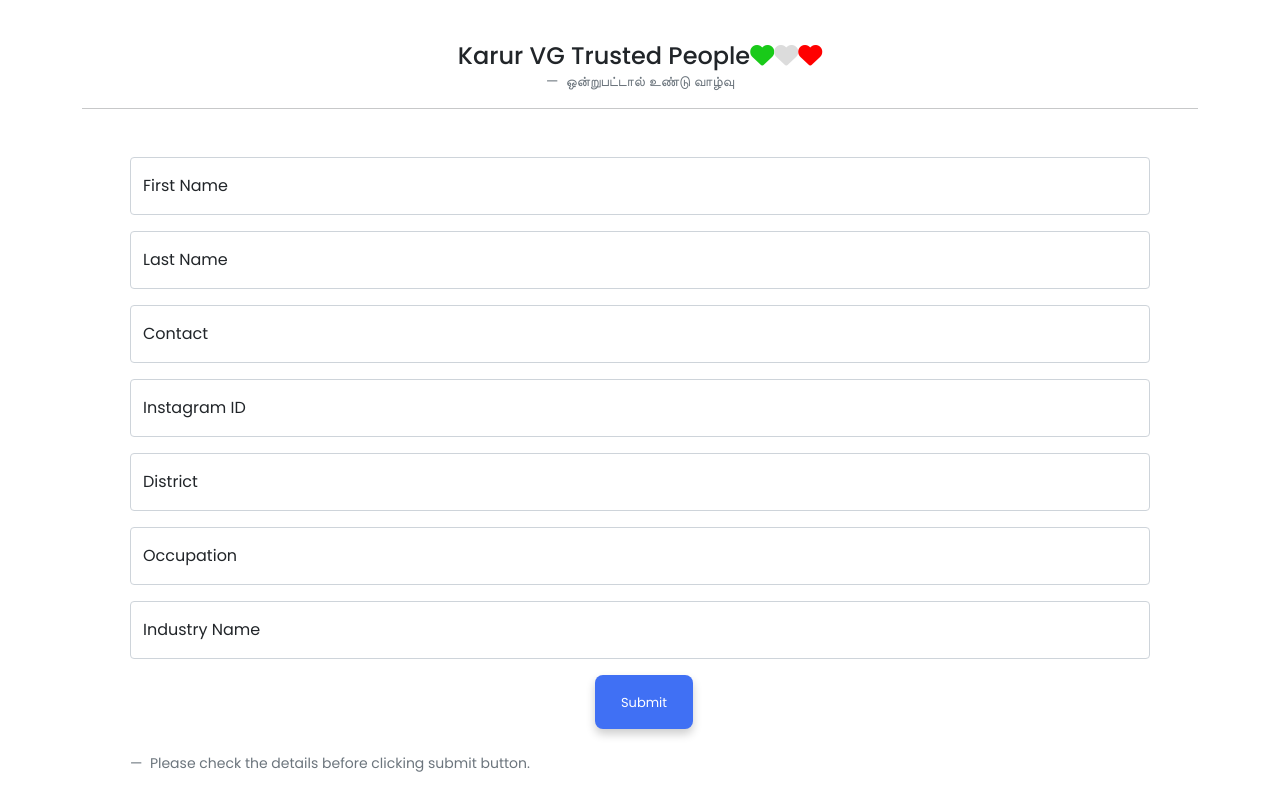
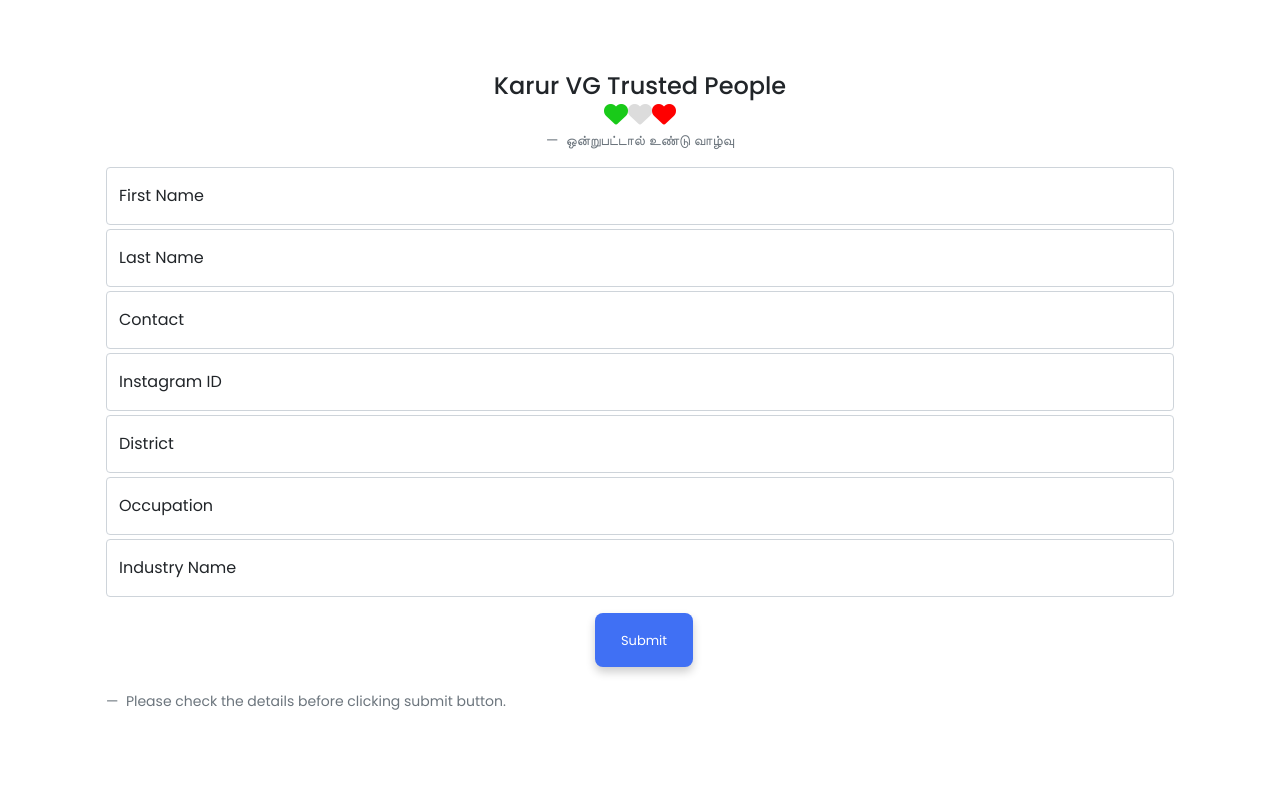
Before and after one commit to Balakumar790420/kvgdata, a plain HTML site: page index.html in a window 1280 px wide. Drawn offline with nearby package versions, Linux system fonts and the light colour scheme.

Commit message:
Update index.html

```diff
--- a/index.html
+++ b/index.html
@@ -14,45 +14,47 @@
 </head>
 
 <body>
-    </div>
-    <div class="container mt-5">
-        <figure class="text-center mt-3">
+<div class="container col-lg-12">    <form name="submit-to-google-sheet" class="container justify-content-md-center">
+        <div class="container mt-10">
+            <figure class="text-center col-lg-12">
                 <blockquote class="blockquote">
-                <h4>Karur VG Trusted People<i class="fa-solid fa-heart" style="color: rgb(25, 202, 25);"></i><i class="fa-solid fa-heart" style="color: gainsboro;"></i><i class="fa-solid fa-heart" style="color: red;"></i></h4>
+                    <h4 class="mt-10">Karur VG Trusted People<br><i class="fa-solid fa-heart" style="color: rgb(25, 202, 25);"></i><i
+                            class="fa-solid fa-heart" style="color: gainsboro;"></i><i class="fa-solid fa-heart"
+                            style="color: red;"></i></h4>
                 </blockquote>
                 <figcaption class="blockquote-footer">
                     ஒன்றுபட்டால் உண்டு வாழ்வு
                 </figcaption>
             </figure>
-        <hr>
-        <form name="submit-to-google-sheet" class="m-5">
-            <div class="form-floating mb-3">
+
+
+            <div class="form-floating mb-1">
                 <input type="text" class="form-control" id="floatingInput" name="First Name" placeholder="First Name"
                     required>
                 <label for="floatingInput">First Name</label>
             </div>
-            <div class="form-floating mb-3">
+            <div class="form-floating mb-1">
                 <input type="text" class="form-control" id="floatingInput" name="Last Name" placeholder="Last Name"
                     required>
                 <label for="floatingInput">Last Name</label>
             </div>
 
-            <div class="form-floating mb-3">
+            <div class="form-floating mb-1">
                 <input type="text" class="form-control" id="floatingInput" name="Contact" placeholder="Contact"
                     required>
                 <label for="floatingInput">Contact</label>
             </div>
-            <div class="form-floating mb-3">
+            <div class="form-floating mb-1">
                 <input type="text" class="form-control" id="floatingInput" name="Instagram ID"
                     placeholder="Instagram ID" required>
                 <label for="floatingInput">Instagram ID</label>
             </div>
-            <div class="form-floating mb-3">
+            <div class="form-floating mb-1">
                 <input type="text" class="form-control" id="floatingInput" name="District" placeholder="Your District"
                     required>
                 <label for="floatingInput">District</label>
             </div>
-            <div class="form-floating mb-3">
+            <div class="form-floating mb-1">
                 <input type="text" class="form-control" id="floatingInput" name="Occupation" placeholder="Occupation"
                     required>
                 <label for="floatingInput">Occupation</label>
@@ -66,7 +68,8 @@
             <div class="d-grid gap-2 d-md-flex justify-content-md-center">
                 <div id="liveAlertPlaceholder"></div>
                 <div class="button">
-                    <i class="fa-solid fa-circle-notch icon spinner"></i><button type="submit" class="btn btn2"><span class="btn-text" user-selcect="none">Submit</span></button>
+                    <i class="fa-solid fa-circle-notch icon spinner"></i><button type="submit" class="btn btn2"><span
+                            class="btn-text" user-selcect="none">Submit</span></button>
 
                 </div>
             </div>
@@ -79,9 +82,8 @@
         </div>
         </div>
     </form>
+</div>
 
-    </div>
-    </div>
     <script>
         let btn = document.querySelector(".button"),
             spinIcon = document.querySelector(".spinner"),
```
Lines whose indentation alone changed are shown as unchanged.
